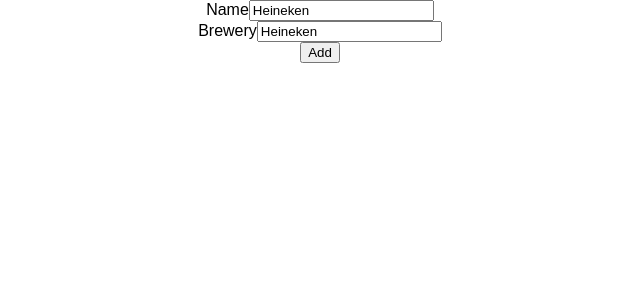
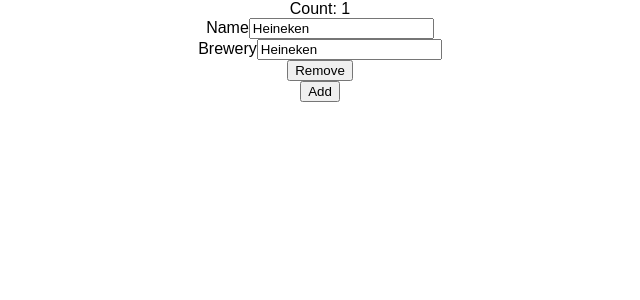
Before and after one commit to cmilfont/junho2017, a React (Create React App) app: page / in a window 1280 px wide. Shown: the top 300 px of the page, without its empty margins (320-960 px from the left). Built offline with nearby package versions, Linux system fonts and the light colour scheme.

Commit message:
[#master] Milflux

```diff
--- a/package.json
+++ b/package.json
@@ -3,6 +3,7 @@
   "version": "0.1.0",
   "private": true,
   "dependencies": {
+    "prop-types": "^15.5.10",
     "react": "^15.5.4",
     "react-dom": "^15.5.4",
     "uuid": "^3.0.1"
--- a/src/App.js
+++ b/src/App.js
@@ -1,57 +1,16 @@
 import React, { Component } from 'react';
-import uuid from 'uuid';
-import List from 'components/list';
+import Home from 'components/home';
+import Store from 'milflux/store';
 import './App.css';
 
 class App extends Component {
 
-  state = {
-    config: {},
-    list: [
-      {
-        uid: uuid(),
-        name: 'Heineken',
-        brewery: 'Heineken',
-      }
-    ],
-  }
-
-  add = () => {
-    const newList = this.state.list;
-    newList.push({ name: '', uid: uuid() });
-    this.setState({
-      ...this.state,
-      list: newList,
-    });
-  }
-
-  edit = ({ target: { dataset, name, value } }) => {
-    const { list } = this.state;
-    this.setState({
-      ...this.state,
-      list: list.map(item => {
-        if (item.uid === name) {
-          if (dataset['name'] === 'brewery') {
-            item.brewery = value;
-          }
-          if (dataset['name'] === 'name') {
-            item.name = value;
-          }
-        }
-        return item;
-      }),
-    });
-  }
-
   render() {
-    const { list } = this.state;
     return (
       <div className="App">
-        <List
-          edit={this.edit}
-          list={list}
-        />
-        <button onClick={this.add}>Add</button>
+        <Store>
+          <Home />
+        </Store>
       </div>
     );
   }
--- a/src/components/beer.js
+++ b/src/components/brewery/beer.js
@@ -1,8 +1,17 @@
-import React, { PropTypes } from 'react'
+import React, { Component } from 'react';
+import PropTypes from 'prop-types';
 
-class Beer extends React.Component {
+class Beer extends Component {
+
+  static contextTypes = {
+    edit: PropTypes.func,
+    remove: PropTypes.func,
+  }
+
   render () {
-    const { uid, name, brewery, edit } = this.props;
+    const { edit, remove } = this.context;
+    const { uid, name, brewery } = this.props;
+    const onClick = () => remove(uid);
     return (
       <div className="beer">
         <div>
@@ -25,6 +34,9 @@
             name={uid}
           />
         </div>
+        <div>
+          <button onClick={onClick}>Remove</button>
+        </div>
       </div>
     )
   }
--- /dev/null
+++ b/src/components/brewery/list.js
@@ -0,0 +1,31 @@
+import React, { Component } from 'react';
+import PropTypes from 'prop-types';
+import connect from 'milflux/connect';
+import Beer from 'components/brewery/beer';
+
+class List extends Component {
+
+  static contextTypes = {
+    add: PropTypes.func,
+  }
+
+  render() {
+    const { list } = this.props;
+    const { add } = this.context;
+    const beers = list.map(beer => (
+      <Beer
+        key={beer.uid}
+        {...beer}
+      />
+    ));
+
+    return (
+      <div>
+        <div className="list">{beers}</div>
+        <button onClick={add}>Add</button>
+      </div>
+    );
+  }
+}
+
+export default connect(List);
--- /dev/null
+++ b/src/components/home/index.js
@@ -0,0 +1,16 @@
+import React from 'react';
+import Toolbar from 'components/home/toolbar';
+import Brewery from 'components/brewery/list';
+
+class Home extends React.Component {
+  render() {
+    return (
+      <div>
+        <Toolbar />
+        <Brewery />
+      </div>
+    );
+  }
+}
+
+export default Home;
--- /dev/null
+++ b/src/components/home/toolbar.js
@@ -0,0 +1,25 @@
+import React from 'react';
+import connect from 'milflux/connect';
+
+class Toolbar extends React.Component {
+
+  render() {
+    const { list } = this.props;
+    const count = list.reduce(
+      (count, item) => {
+        if (item.premium) {
+          return count + 1;
+        }
+        return count;
+      },
+      0
+    );
+    return (
+      <div>
+        Count: {count}
+      </div>
+    );
+  }
+}
+
+export default connect(Toolbar);
--- a/src/components/list.js
+++ /dev/null
@@ -1,19 +0,0 @@
-import React, { Component } from 'react';
-import Beer from 'components/beer';
-
-export default class List extends Component {
-  render() {
-    const { list, edit } = this.props;
-    const beers = list.map(beer => (
-      <Beer
-        edit={edit}
-        key={beer.uid}
-        {...beer}
-      />
-    ));
-
-    return (
-      <div className="list">{beers}</div>
-    );
-  }
-}
--- /dev/null
+++ b/src/milflux/connect.js
@@ -0,0 +1,27 @@
+import React, { Component } from 'react';
+import PropTypes from 'prop-types';
+
+class Wrapper extends Component {
+
+  static contextTypes = {
+    list: PropTypes.array,
+  }
+
+  render() {
+    const { list } = this.context;
+    const { component } = this.props;
+    const props = { list };
+    return React.createElement(
+      component,
+      props
+    );
+  }
+}
+
+const connect = (component) => {
+  return () => (
+    <Wrapper component={component} />
+  );
+}
+
+export default connect;
--- /dev/null
+++ b/src/milflux/store.js
@@ -0,0 +1,83 @@
+import React from 'react';
+import PropTypes from 'prop-types';
+import uuid from 'uuid';
+
+class Store extends React.Component {
+
+  static childContextTypes = {
+    list: PropTypes.array,
+    edit: PropTypes.func,
+    add: PropTypes.func,
+    remove: PropTypes.func,
+  }
+
+  state = {
+    config: {},
+    list: [
+      {
+        uid: uuid(),
+        premium: true,
+        name: 'Heineken',
+        brewery: 'Heineken',
+      }
+    ],
+  }
+
+  getChildContext() {
+    return {
+      list: this.state.list,
+      edit: this.edit,
+      add: this.add,
+      remove: this.remove,
+    };
+  }
+
+  remove = (uid) => {
+    this.setState({
+      ...this.state,
+      list: this.state.list.reduce(
+        (newList, item) => {
+          if (item.uid !== uid) {
+            newList.push(item);
+          }
+          return newList;
+        },
+        []
+      ),
+    });
+  }
+
+  add = () => {
+    const newList = this.state.list;
+    newList.push({ name: '', uid: uuid() });
+    this.setState({
+      ...this.state,
+      list: newList,
+    });
+  }
+
+  edit = ({ target: { dataset, name, value } }) => {
+    const { list } = this.state;
+    this.setState({
+      ...this.state,
+      list: list.map(item => {
+        if (item.uid === name) {
+          item.premium = (value === 'Baden');
+          if (dataset['name'] === 'brewery') {
+            item.brewery = value;
+          }
+          if (dataset['name'] === 'name') {
+            item.name = value;
+          }
+        }
+        return item;
+      }),
+    });
+  }
+
+  render () {
+    return this.props.children;
+  }
+}
+
+export default Store;
```
Also changed, not shown: 1 other file (tests, documents, lock files or other folders).
